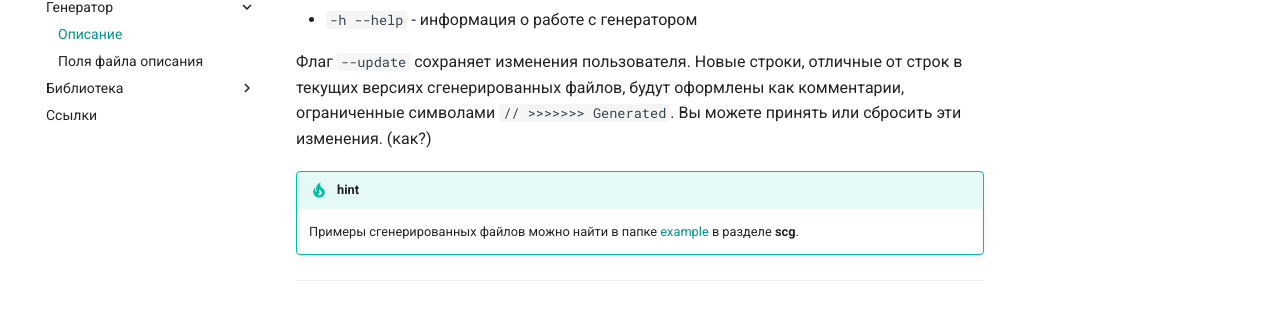
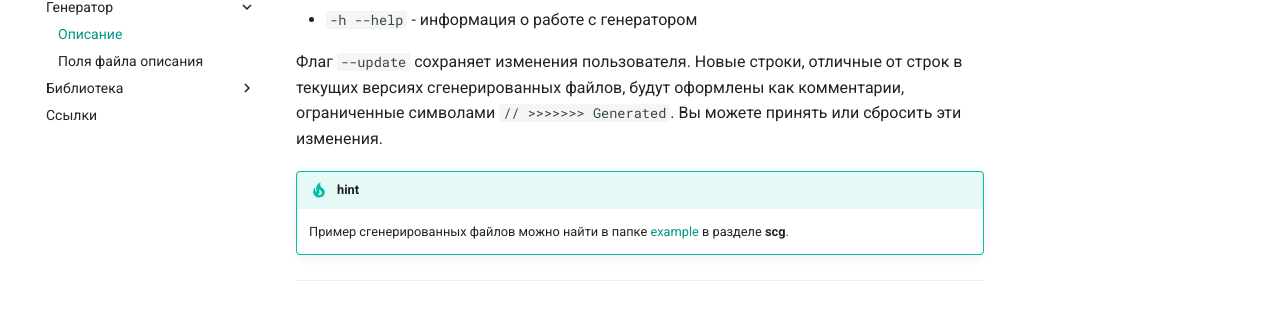
Before and after one commit to ThCompiler/go_game_constractor, an MkDocs documentation site: the page built from docs/gen_info.md, in a window 1280 px wide and 900 px high, scrolled down 808 px. Shown: the part 182-500 px from the top of the window. Built offline with MkDocs 1.6.1 and Material for MkDocs 9.7.7, drawn with Linux system fonts in a browser that asks for light colours; comment, search, counter and statistics services are not loaded; the version menu is left out.

Commit message:
Update gen_info.md

````diff
--- a/docs/gen_info.md
+++ b/docs/gen_info.md
@@ -35,11 +35,11 @@ scg ( (-o | --output=<file>) (-s | --script=<file>) | [options] | (-v | --versio
 - `--http-server` - сгенерировать базовый http-сервер
 - `-h --help` - информация о работе с генератором
 
-Флаг `--update` сохраняет изменения пользователя. Новые строки, отличные от строк в текущих версиях сгенерированных файлов, будут оформлены как комментарии, ограниченные символами ```// >>>>>>> Generated```. Вы можете принять или сбросить эти изменения. (как?)
+Флаг `--update` сохраняет изменения пользователя. Новые строки, отличные от строк в текущих версиях сгенерированных файлов, будут оформлены как комментарии, ограниченные символами ```// >>>>>>> Generated```. Вы можете принять или сбросить эти изменения.
 
 
 !!! tip "hint"
-    Примеры сгенерированных файлов можно найти в папке [example](https://github.com/ThCompiler/go_game_constractor/tree/main/scg/example)
+    Пример сгенерированных файлов можно найти в папке [example](https://github.com/ThCompiler/go_game_constractor/tree/main/scg/example)
     в разделе **scg**.
 
 ---------------------------------
````
